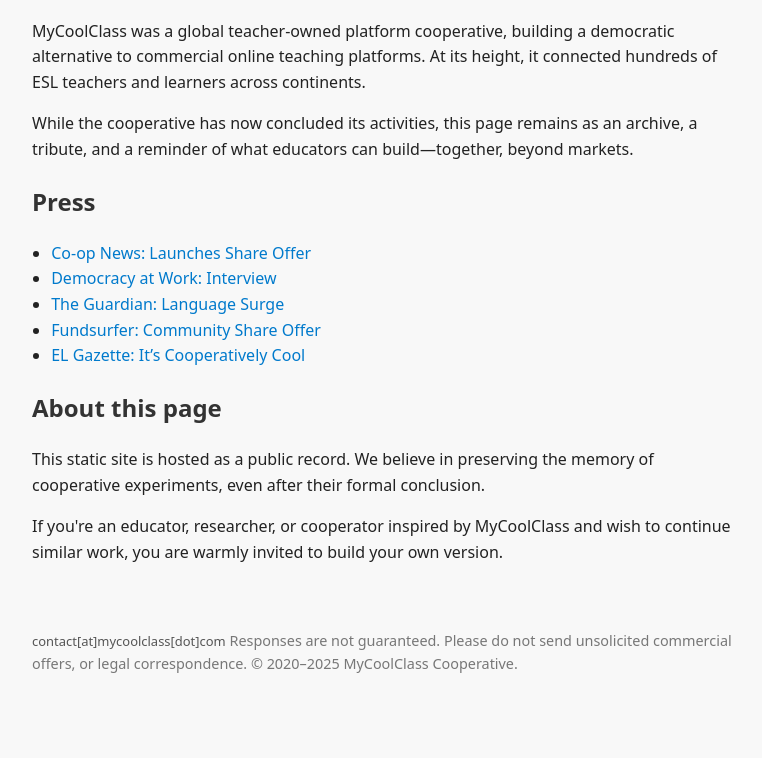
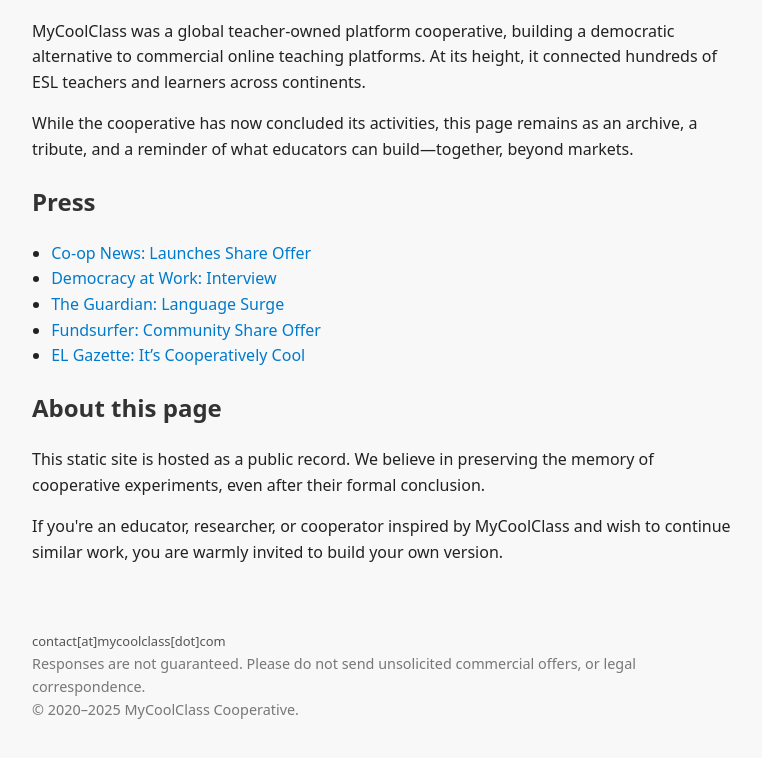
Before and after one commit to bayu-games/mcc, a plain HTML site: page index.html in a window 1280 px wide. Shown: the part 118-876 px from the top of the page, without its empty margins (258-1020 px from the left). Drawn offline with Linux system fonts and the light colour scheme.

Commit message:
Update index.html

```diff
--- a/index.html
+++ b/index.html
@@ -66,9 +66,9 @@
   </p>
 
   <footer>
-    <a style="font-size: 0.9em; color: #555;">contact[at]mycoolclass[dot]com</a>
-    Responses are not guaranteed. Please do not send unsolicited commercial offers, or legal correspondence.
-    &copy; 2020–2025 MyCoolClass Cooperative.<br>
+    <a style="font-size: 0.9em; color: #555;">contact[at]mycoolclass[dot]com</a><br>
+    Responses are not guaranteed. Please do not send unsolicited commercial offers, or legal correspondence.<br>
+    &copy; 2020–2025 MyCoolClass Cooperative.
   </footer>
 
 </body>
```
